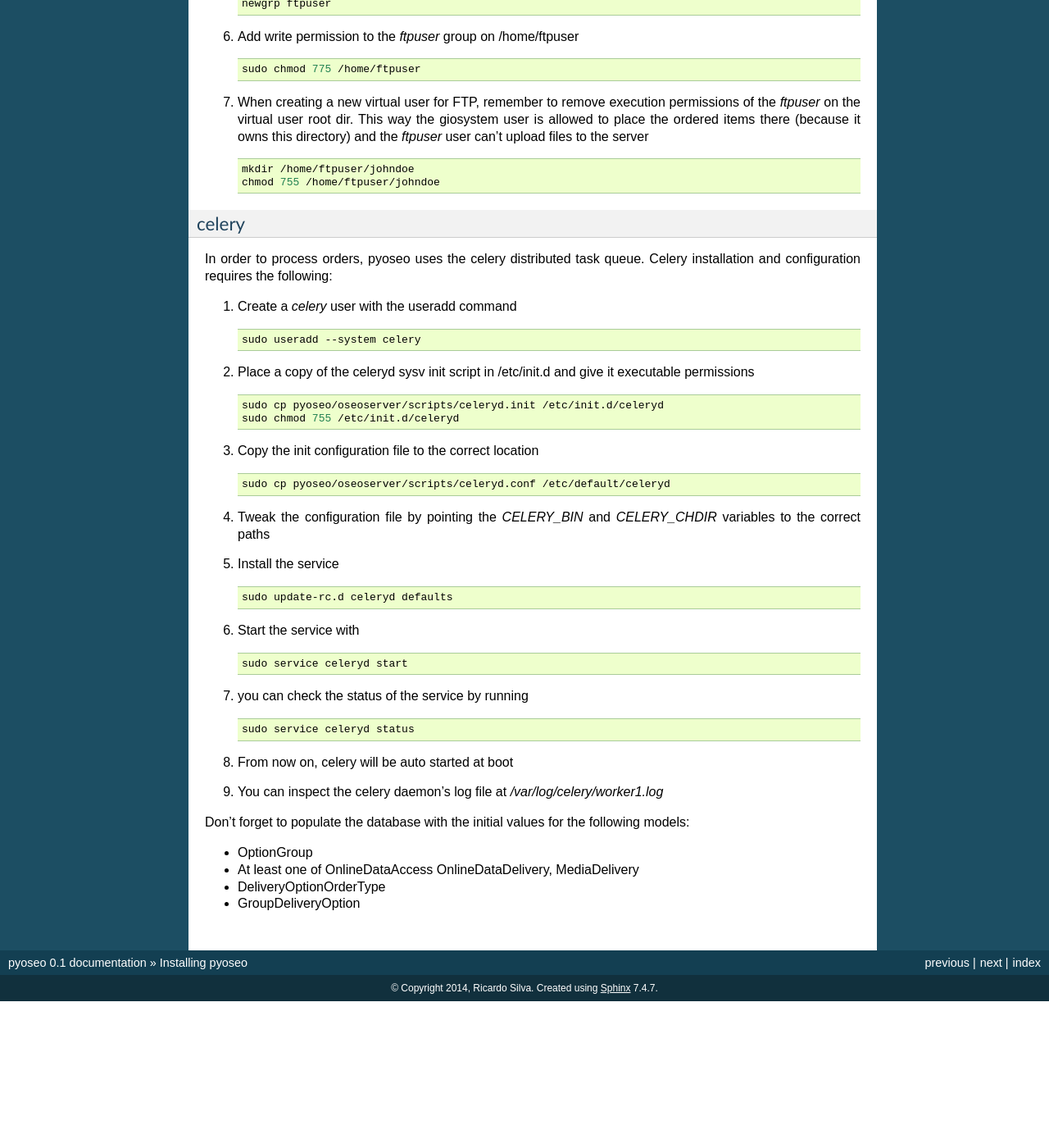
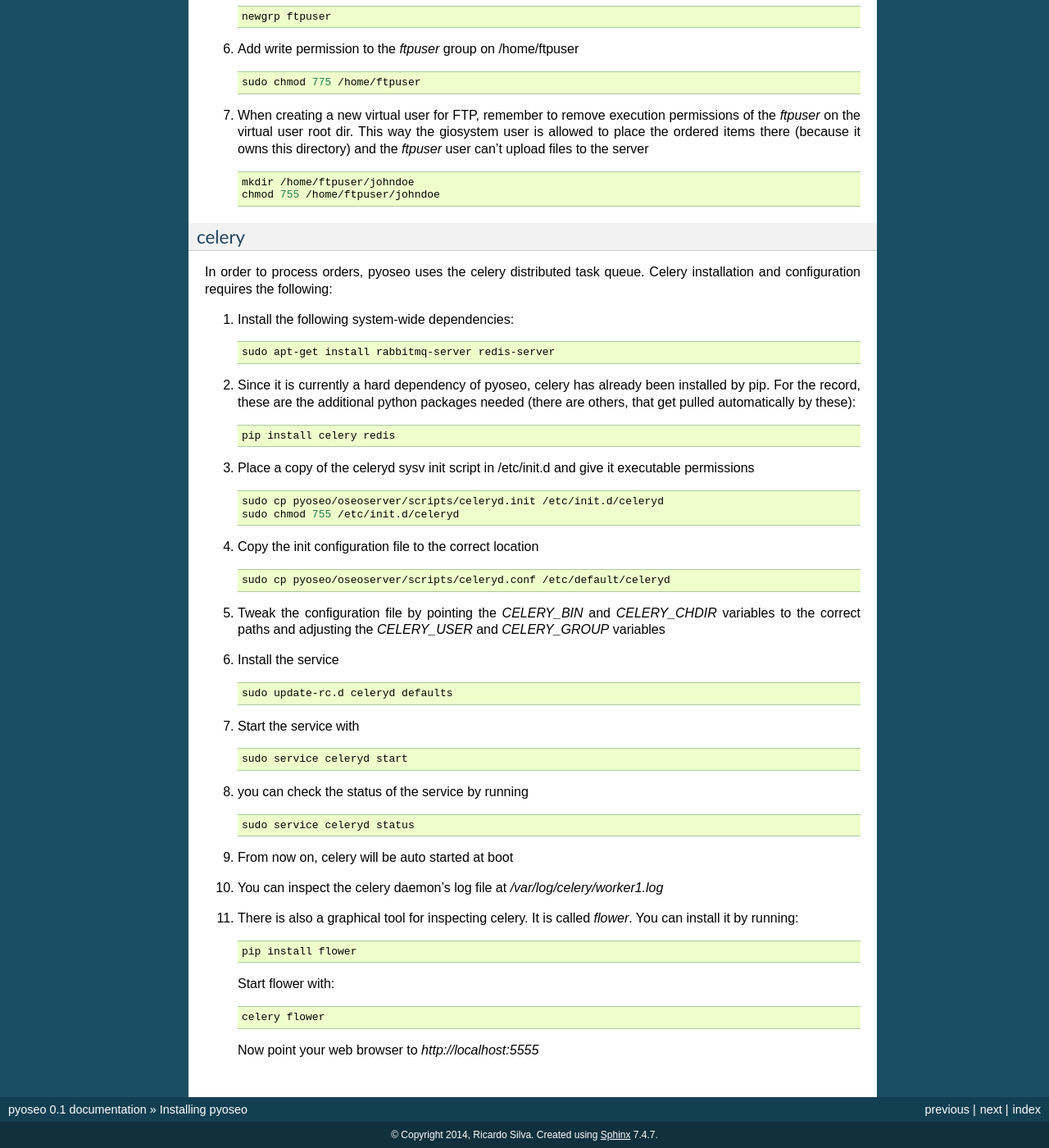
Before and after one commit to pyoseo/pyoseo, a Sphinx documentation site: the page built from docs/installation.rst, in a window 1280 px wide and 1400 px high, scrolled down 2492 px. Shown: the whole window at 82% size. Built offline with Sphinx 7.4.7, drawn with Linux system fonts in a browser that asks for light colours; before the commit the page ends 3713 px from its top, so only the background shows below that.

Commit message:
started using redis as a result backend and updated docs

```diff
--- a/docs/installation.rst
+++ b/docs/installation.rst
@@ -9,7 +9,8 @@
 
    .. code:: bash
 
-      sudo apt-get install apache2 rabbitmq-server python-dev python-virtualenv
+      sudo apt-get install apache2 rabbitmq-server redis-server python-dev \
+          python-virtualenv
 
 #. Decide on a directory to host your server, create a virtualenv and activate
    it
@@ -183,11 +184,19 @@
 In order to process orders, pyoseo uses the celery distributed task queue.
 Celery installation and configuration requires the following:
 
-1. Create a *celery* user with the useradd command
+1. Install the following system-wide dependencies:
 
    .. code:: bash
 
-      sudo useradd --system celery
+      sudo apt-get install rabbitmq-server redis-server
+
+#. Since it is currently a hard dependency of pyoseo, celery has already been
+   installed by pip. For the record, these are the additional python packages
+   needed (there are others, that get pulled automatically by these):
+
+   .. code:: bash
+
+      pip install celery redis
 
 #. Place a copy of the celeryd sysv init script in /etc/init.d and give it
    executable permissions
@@ -204,7 +213,8 @@
       sudo cp pyoseo/oseoserver/scripts/celeryd.conf /etc/default/celeryd
 
 #. Tweak the configuration file by pointing the `CELERY_BIN` and `CELERY_CHDIR`
-   variables to the correct paths
+   variables to the correct paths and adjusting the `CELERY_USER` and
+   `CELERY_GROUP` variables
 
 #. Install the service
 
@@ -229,12 +239,17 @@
 #. You can inspect the celery daemon's log file at
    `/var/log/celery/worker1.log`
 
+#. There is also a graphical tool for inspecting celery. It is called
+   *flower*. You can install it by running:
 
+   .. code:: bash
 
-Don't forget to populate the database with the initial values for the following
-models:
+      pip install flower
 
-* OptionGroup
-* At least one of OnlineDataAccess OnlineDataDelivery, MediaDelivery
-* DeliveryOptionOrderType
-* GroupDeliveryOption
+   Start flower with:
+
+   .. code:: bash
+
+      celery flower
+
+   Now point your web browser to `http://localhost:5555`
--- a/setup.py
+++ b/setup.py
@@ -19,6 +19,7 @@
     install_requires=[
         'django',
         'pyxb',
+        'redis',
         'celery',
         'lxml',
         'wsgiref',
```
Also changed, not shown: 1 other file.
